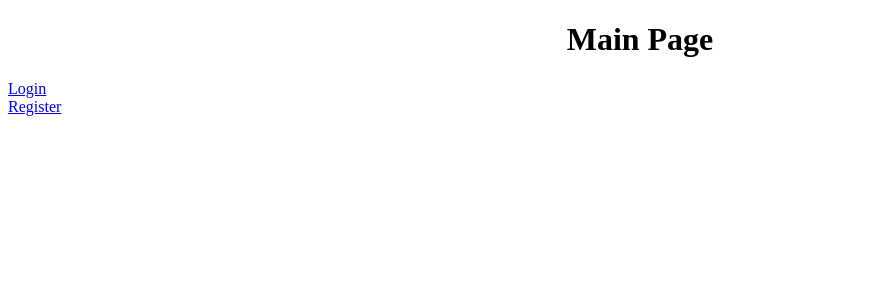
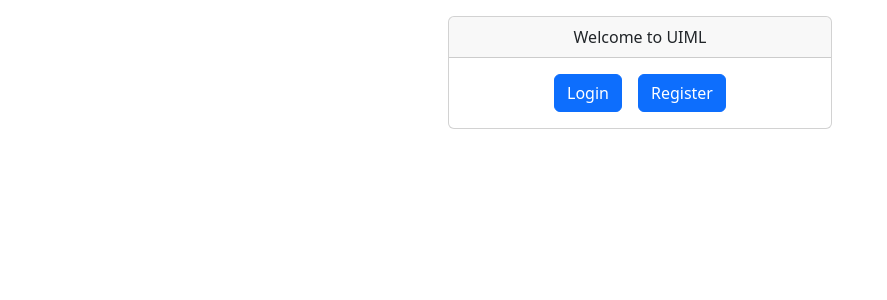
Before and after one commit to rizalw/Flask_UIML, a Flask app: page / in a window 1280 px wide. Shown: the top 300 px of the page, without its empty margins (0-887 px from the left). Run offline with Flask 3, Linux system fonts and the light colour scheme; some libraries are stand-ins or nearby versions.

Commit message:
Modify main page a bit

```diff
--- a/templates/index.html
+++ b/templates/index.html
@@ -3,16 +3,22 @@
 <head>
     <meta charset="UTF-8">
     <meta name="viewport" content="width=device-width, initial-scale=1.0">
-    <title>Main Page</title>
-    <style>
-       h1{
-        text-align: center;
-       }
-    </style>
+    <title>Landing Page</title>
+    <link href="https://cdn.jsdelivr.net/npm/bootstrap@5.3.3/dist/css/bootstrap.min.css" rel="stylesheet"
+        integrity="sha384-QWTKZyjpPEjISv5WaRU9OFeRpok6YctnYmDr5pNlyT2bRjXh0JMhjY6hW+ALEwIH" crossorigin="anonymous">
 </head>
 <body>
-    <h1>Main Page</h1>
-    <a href="{{ url_for('auth.login') }}">Login </a><br>
-    <a href="{{ url_for('auth.register') }}">Register</a><br>
+    <div class="container">
+        <div class="card text-center mx-auto mt-3" style="width: 24rem;">
+            <div class="card-header">Welcome to UIML</div>
+            <div class="card-body d-flex justify-content-center">
+                <a href="{{ url_for('auth.login') }}" class="btn btn-primary me-2">Login </a><br>
+                <a href="{{ url_for('auth.register') }}" class="btn btn-primary ms-2">Register</a><br>
+            </div>
+        </div>
+    </div>
+    <script src="https://cdn.jsdelivr.net/npm/bootstrap@5.3.3/dist/js/bootstrap.bundle.min.js"
+        integrity="sha384-YvpcrYf0tY3lHB60NNkmXc5s9fDVZLESaAA55NDzOxhy9GkcIdslK1eN7N6jIeHz"
+        crossorigin="anonymous"></script>
 </body>
 </html>
```
